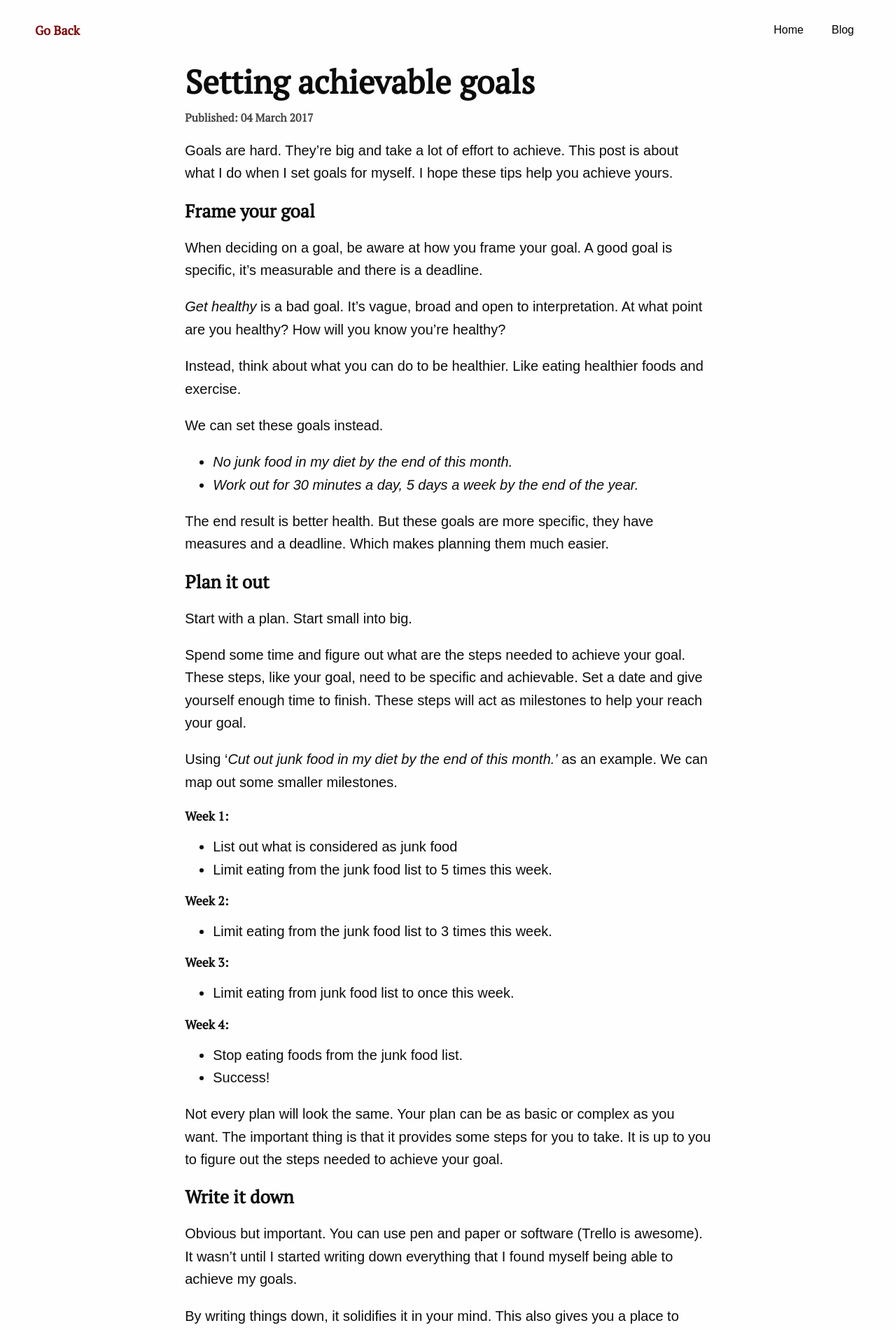
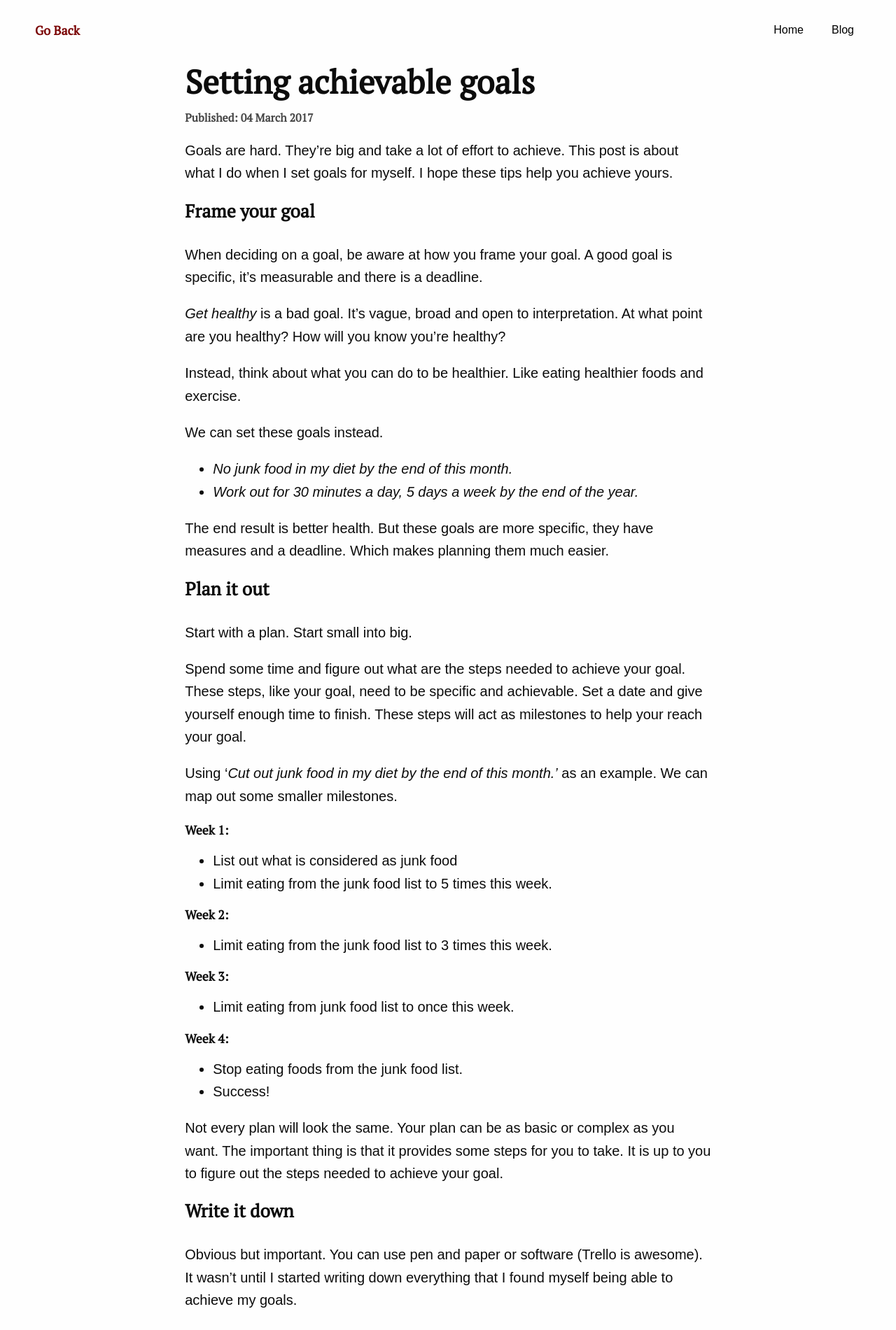
Before and after one commit to paulTruong/paulTruong.github.io, a Jekyll site: the page built from _posts/2017-03-04-Setting-achievable-goals.md, in a window 1280 px wide. Shown: the top 1901 px of the page at 70% size. Built offline with Jekyll 4.4.1, drawn with Linux system fonts in a browser that asks for light colours; some web fonts are replaced.

Commit message:
Style changes. Added padding to h2 and underline to links in posts

```diff
--- a/_sass/base/_normalize.scss
+++ b/_sass/base/_normalize.scss
@@ -71,6 +71,7 @@
 
 h2 {
   font-size:1.618rem;
+  padding-bottom: 10px;
 }
 
 h3 {
--- a/_sass/blocks/post/_post.scss
+++ b/_sass/blocks/post/_post.scss
@@ -14,6 +14,9 @@
     padding: 10px 0;
 }
 
+.post__content a {
+  text-decoration: underline;
+}
 
 @media screen and (min-width:600px) {
   .post__content_desktop > ul > li,
```
